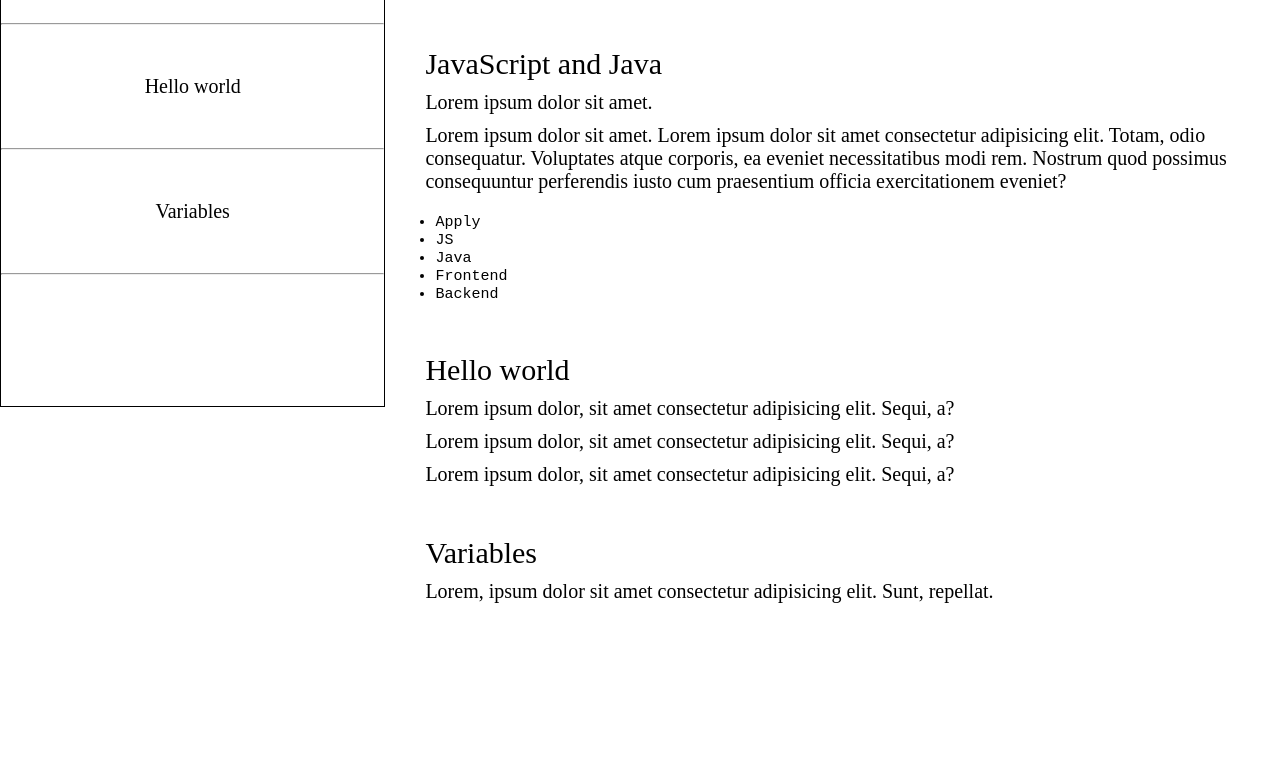
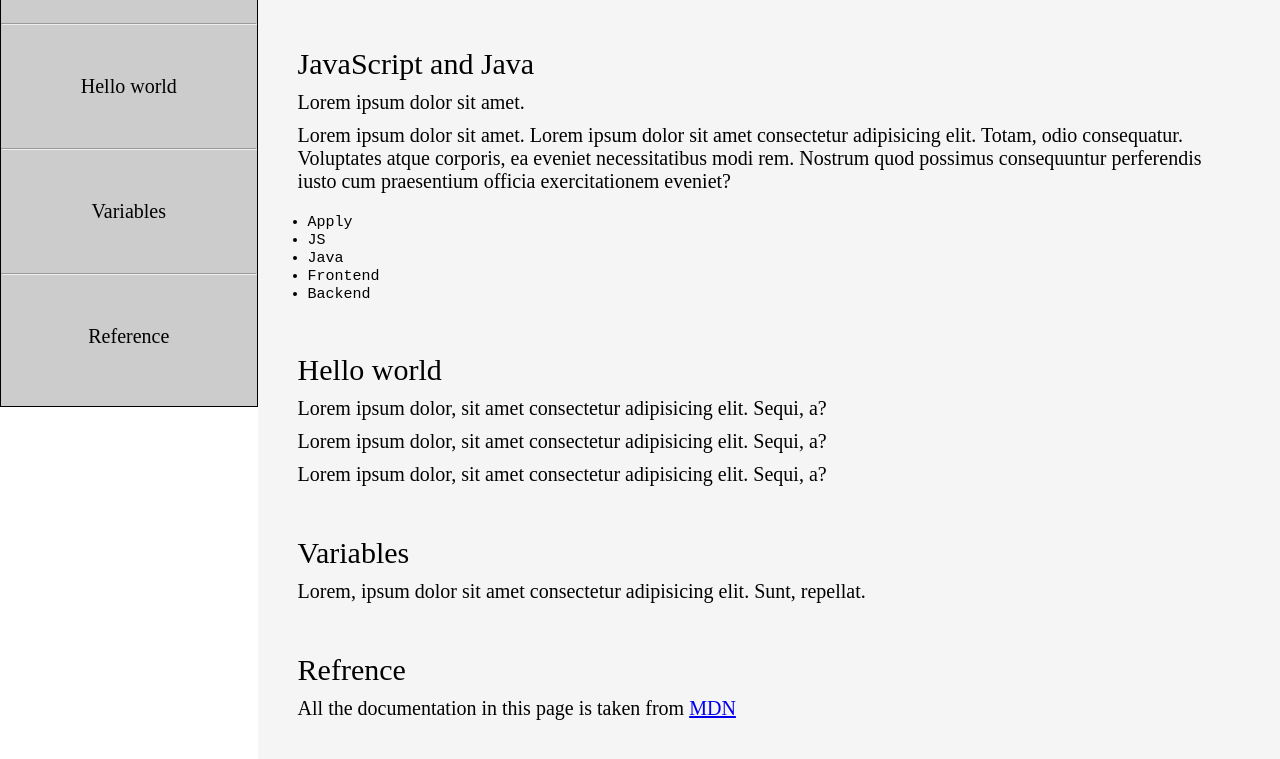
Before and after one commit to Bondok6/microverse-collaboration-3, a plain HTML site: page index.html in a window 1280 px wide. Shown: the part 395-1154 px from the top of the page. Before the commit the page ends 1048 px from the top, so only its background shows below. Drawn offline with Linux system fonts and the light colour scheme.

Commit message:
Update made to index.html file and style.css file

```diff
--- a/index.html
+++ b/index.html
@@ -25,6 +25,8 @@
                 <hr>
                 <li><a href="#variables" class="nav-link">Variables</a></li>
                 <hr>
+                <li><a href="#refrence" class="nav-link">Reference</a></li>
+
             </ul>
         </nav>
 
@@ -71,6 +73,11 @@
                 <header>Variables</header>
                 <p>Lorem, ipsum dolor sit amet consectetur adipisicing elit. Sunt, repellat.</p>
             </section>
+
+            <section class="main-section" id="refrence">
+                <header>Refrence</header>
+                <p>All the documentation in this page is taken from <a href="https://developer.mozilla.org/en-US/docs/Web/JavaScript/Guide">MDN</a></p>
+            </section>
         </main>
     </body>
 
--- a/style.css
+++ b/style.css
@@ -15,7 +15,7 @@ nav {
   position: sticky;
   top: 0;
   left: 0;
-  width: 30vw;
+  width: 20vw;
   height: 100vh;
   border: 1px solid #000;
 
@@ -23,6 +23,11 @@ nav {
   flex-direction: column;
 
   text-align: center;
+  background-color: #ccc;
+}
+
+nav ul li a:hover {
+  color: rgb(108, 94, 240);
 }
 
 nav header {
@@ -34,6 +39,8 @@ nav ul li {
   text-align: center;
   margin-block: 5rem;
 }
+
+
 .nav-link {
   text-decoration: none;
   font-size: 2rem;
@@ -41,11 +48,17 @@ nav ul li {
 }
 
 #main-doc {
-  width: 70vw;
+  width: 80vw;
+  background-color: whitesmoke;
 }
 
 .main-section {
   margin: 5rem 4rem;
+  transition: 0.3s;
+}
+.main-section:hover {
+  background-color: antiquewhite;
+  padding: 20px 15px;
 }
 
 #main-doc header {
```
